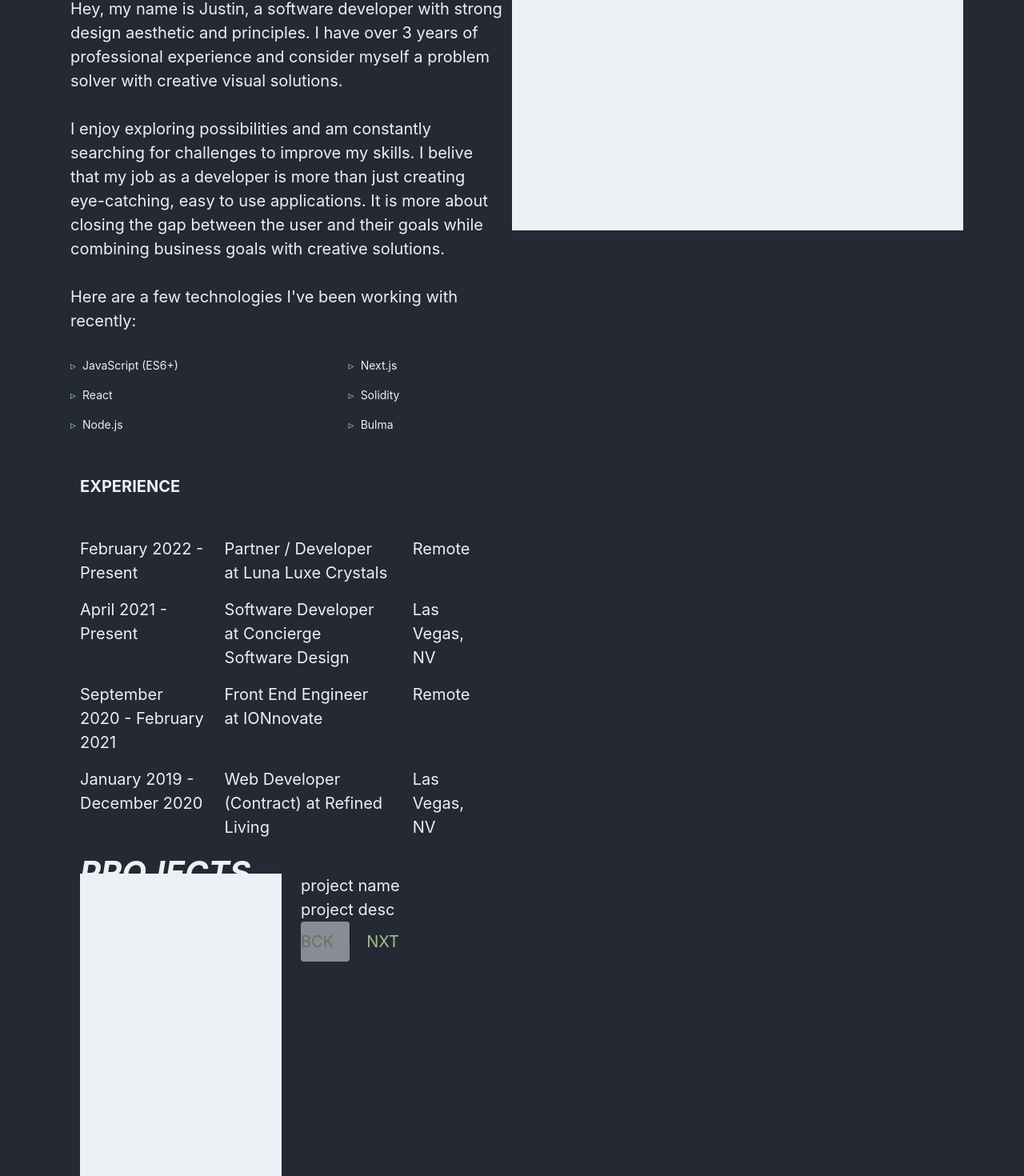
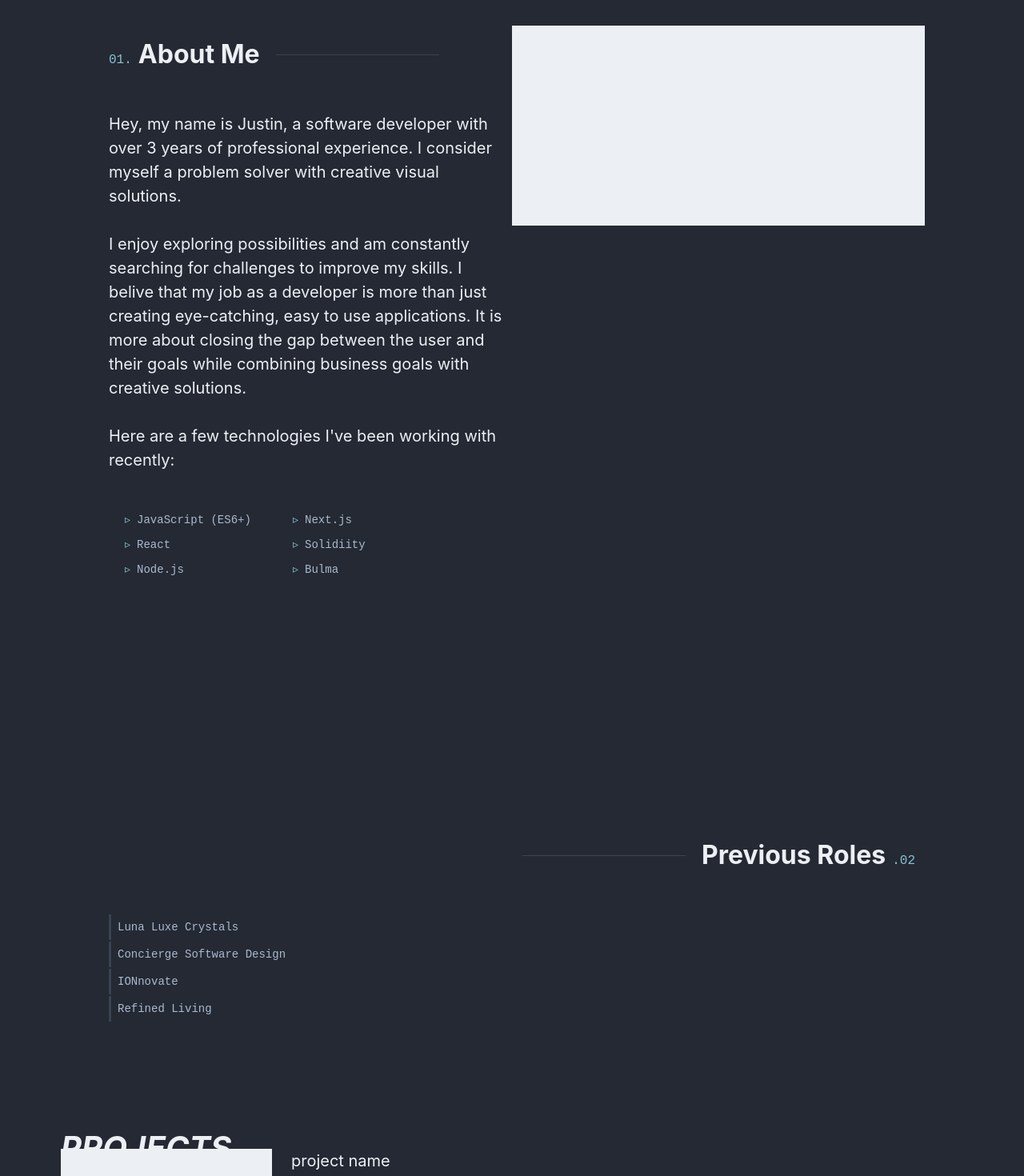
Before and after one commit to jpilapil/portfolio2022, a Next.js app: page / in a window 1280 px wide. Shown: the part 956-2426 px from the top of the page at 80% size. Built offline with nearby package versions, Linux system fonts and the light colour scheme.

Commit message:
add job toggles

```diff
--- a/components/about/About.module.scss
+++ b/components/about/About.module.scss
@@ -2,7 +2,8 @@
 @import "../../styles/fonts.scss";
 
 .header {
-   font-size: 2rem;
+   // font-size: 2rem;
+   font-size: clamp(1.625rem, 5vw, 2rem);
 
    &::before {
       color: $ice;
@@ -18,9 +19,9 @@
       content: "";
       display: inline-block;
       position: relative;
-      top: -5px;
+      top: -10px;
       margin-left: 20px;
-      width: 18.75rem;
+      width: 12.75rem;
       height: 1px;
       background-color: $dark-grey;
 
@@ -30,18 +31,33 @@
    }
 }
 
-.tech {
-   font-size: .875rem; ;
-   &::before {
-      content: "▹";
-      position: inline-flex;
-      left: 0 px;
-      margin-right: .5rem;
-      color: $ice;
+ul.skills {
+   color: $light-blue;
+   display: grid;
+   grid-template-columns: repeat(2, minmax(140px, 200px));
+   grid-gap: 0 10px;
+   padding: 0;
+   margin: 20px 0 0 0;
+   overflow: hidden;
+   list-style: none;
+
+   li {
+      position: relative;
+      margin-bottom: 10px;
+      padding-left: 20px;
+      font-family: $fontFamilySecondary;
+      font-size: .875rem;
+
+      &:before {
+         content: '▹';
+         position: inline-flex;
+         left: 0;
+         color: $ice;
+         font-size: .875rem;
+         margin-right: .5rem;
+      }
    }
 }
-
-
 
 .company {
    font-weight: bold;
@@ -49,7 +65,7 @@
 }
 
 .temp {
-   height: 400px;
+   height: 250px;
    background-color: $white;
 
    @media only screen and (max-width: 768px) {
--- a/components/about/index.jsx
+++ b/components/about/index.jsx
@@ -1,13 +1,22 @@
 import styles from "./About.module.scss";
 
 const Bio = () => {
+  const skills = [
+    "JavaScript (ES6+)",
+    "Next.js",
+    "React",
+    "Solidiity",
+    "Node.js",
+    "Bulma",
+  ];
+
   return (
     <div className="column has-text-left">
-      <h1 className={styles.header}>About me</h1>
+      <h1 className={styles.header}>About Me</h1>
       <p className="mt-6">
-        Hey, my name is Justin, a software developer with strong design
-        aesthetic and principles. I have over 3 years of professional experience
-        and consider myself a problem solver with creative visual solutions.
+        Hey, my name is Justin, a software developer with over 3 years of
+        professional experience. I consider myself a problem solver with
+        creative visual solutions.
       </p>
       <br />
       <p>
@@ -20,22 +29,9 @@ const Bio = () => {
       <br />
       <p>Here are a few technologies I've been working with recently:</p>
       <br />
-      <table className="table is-fullwidth">
-        <tbody>
-          <tr>
-            <td className={styles.tech}>JavaScript (ES6+)</td>
-            <td className={styles.tech}>Next.js</td>
-          </tr>
-          <tr>
-            <td className={styles.tech}>React</td>
-            <td className={styles.tech}>Solidity</td>
-          </tr>
-          <tr>
-            <td className={styles.tech}>Node.js</td>
-            <td className={styles.tech}>Bulma</td>
-          </tr>
-        </tbody>
-      </table>
+      <ul className={styles.skills}>
+        {skills && skills.map((skill) => <li key={skill}>{skill}</li>)}
+      </ul>
     </div>
   );
 };
@@ -46,7 +42,7 @@ const Mugshot = () => {
 
 export default function About() {
   return (
-    <section id="about" className="columns">
+    <section id="about" className="section columns is-medium">
       <Bio />
       <Mugshot />
     </section>
--- a/components/hero/index.jsx
+++ b/components/hero/index.jsx
@@ -4,14 +4,14 @@ export default function Hero() {
   return (
     <section
       id="main"
-      className="hero is-fullheight is-justify-content-center is-align-items-center"
+      className="hero is-fullheight is-justify-content-center is-align-items-center section"
     >
       <div className="">
         <p className={styles.accent}>Hi, my name is</p>
         <h1 className={styles.largeHeader}>Justin Pilapil.</h1>
         <h1 className={styles.largeHeader}>I enjoy building dope @#$%.</h1>
         <p className={styles.bio}>
-          I&apos;m a software developer who specializes in building (and
+          I&apos;m a software developer who specializes in creating (and
           occasionally designing) exceptional digital experiences. Currently,
           I&apos;m focused on building custom software solutions for clients at
           Concierge Software Design.
--- a/components/jobs/Jobs.module.scss
+++ b/components/jobs/Jobs.module.scss
@@ -0,0 +1,98 @@
+@import "../../styles/colors.scss";
+@import "../../styles/fonts.scss";
+
+.header {
+   font-size: clamp(1.625rem, 5vw, 2rem);
+   margin-bottom: 3rem;
+
+   &::after {
+      color: $ice;
+      font-size: 1rem;
+      font-family: $fontFamilySecondary;
+      counter-increment: section 2;
+      content: ".0" counter(section);
+      font-weight: 400;
+      padding-left: .5rem;
+   }
+
+   &::before {
+      content: "";
+      display: inline-block;
+      position: relative;
+      top: -.625rem;
+      margin-right: 1.25rem;
+      width: 12.75rem;
+      height: 1px;
+      background-color: $dark-grey;
+
+      @media only screen and (max-width: 768px) {
+         width: 6.5rem;
+      }
+   }
+}
+
+.companySelect {
+         font-family: $fontFamilySecondary;
+         border: none;
+         background-color: $background;
+         color: $light-blue;
+         font-size: .875rem;
+         padding: .5rem 4rem .5rem .5rem;
+         border-left: 3px solid $dark-grey;
+         width: 100%;
+         text-align: left;
+
+         &:hover {
+            background-color: $transparent-ice;
+            color: $ice;
+            cursor: pointer;
+
+         }
+
+         &:focus{
+            color: $ice;
+            border-left: 3px solid $ice;
+            border-radius: 1px;
+
+            &::after {
+               border-left: none;
+            }
+         }
+
+      }
+
+
+
+.company {
+   color: $ice;
+}
+
+.date {
+   font-size: .875rem;
+   font-family: $fontFamilySecondary;
+   color: $light-blue;
+}
+
+ul.jobDesc {
+   color: $light-blue;
+   padding: 0;
+   margin: 1.25rem 0 0 0;
+   overflow: hidden;
+   list-style: none;
+
+   li {
+      margin-bottom: .625rem;
+      padding-left: 1.25rem;
+
+      &:before {
+         content: '▹';
+         left: 0;
+         color: $ice;
+         font-size: .875rem;
+         margin-right: .5rem;
+      }
+   }
+}
+.jobInfo {
+   visibility: visible !important;
+}
--- a/components/jobs/index.jsx
+++ b/components/jobs/index.jsx
@@ -1,21 +1,28 @@
+import { useState } from "react";
 import { v4 as getUuid } from "uuid";
 import styles from "./Jobs.module.scss";
 
 export default function Jobs() {
+  const [showJobInfo, setShowJobInfo] = useState(null);
+
+  const toggleJobInfo = (i) => {
+    setShowJobInfo(i);
+  };
+
   const jobs = [
     {
       id: getUuid(),
       title: "Partner / Developer",
       company: "Luna Luxe Crystals",
       date: "February 2022 - Present",
-      location: "Remote",
+      description: ["test1", "test2", "test3"],
     },
     {
       id: getUuid(),
       title: "Software Developer",
       company: "Concierge Software Design",
       date: "April 2021 - Present",
-      location: "Las Vegas, NV",
+      description: ["test1", "test2", "test3"],
     },
 
     {
@@ -23,35 +30,60 @@ export default function Jobs() {
       title: "Front End Engineer",
       company: "IONnovate",
       date: "September 2020 - February 2021",
-      location: "Remote",
+      description: ["test1", "test2", "test3"],
     },
     {
       id: getUuid(),
       title: "Web Developer (Contract)",
       company: "Refined Living",
       date: "January 2019 - December 2020",
-      location: "Las Vegas, NV",
+      description: ["test1", "test2", "test3"],
     },
   ];
+
   return (
-    <div id="jobs" className="column is-half is-offset-one-half has-text-left">
-      <h1 className={styles.header}>EXPERIENCE</h1>
-      <table className="table is-fullwidth mt-6">
-        <tbody>
-          {jobs.map((job) => {
+    <section id="jobs" className="section is-medium">
+      <h1 className={`${styles.header} has-text-right`}>Previous Roles</h1>
+      <div className="columns">
+        <div className="column is-4">
+          {jobs.map((job, i) => (
+            <button
+              className={`${styles.companySelect}`}
+              onClick={() => toggleJobInfo(i)}
+              key={i}
+            >
+              {job.company}
+            </button>
+          ))}
+        </div>
+        <div className="column has-text-left">
+          {jobs.map((job, i) => {
             return (
-              <tr key={job.id}>
-                <td className={styles.date}>{job.date}</td>
-                <td>
-                  {job.title} at&nbsp;
-                  <span className={styles.company}>{job.company}</span>
-                </td>
-                <td>{job.location}</td>
-              </tr>
+              <div
+                key={i}
+                hidden={i !== showJobInfo}
+                className={`${styles.jobInfo}`}
+                // className={`${styles.jobInfo} ${
+                //   showJobInfo === i ? "is-visible" : "is-hidden"
+                // }`}
+              >
+                <h3>
+                  {job.title}
+                  <span className={styles.company}>
+                    &nbsp;@&nbsp;{job.company}
+                  </span>
+                </h3>
+                <p className={styles.date}>{job.date}</p>
+                <ul className={styles.jobDesc}>
+                  {job.description.map((bullet, i) => (
+                    <li key={i}>{bullet}</li>
+                  ))}
+                </ul>
+              </div>
             );
           })}
-        </tbody>
-      </table>
-    </div>
+        </div>
+      </div>
+    </section>
   );
 }
--- a/pages/app.scss
+++ b/pages/app.scss
@@ -24,19 +24,15 @@
 
 body {
    font-family: $fontFamilyMain;
-
    padding: 0;
    margin: 0;
    color: $white;
    background-color: $background;
-   font-size: 1.25rem;
+   font-size: clamp(1.25rem, 5vw, 1.125rem);
    @media only screen and (max-width: 768px) {
          font-size: 1.125rem;
       }
-
-   // overflow-x: hidden;
-
-
+   // overflow-x: hidden;=
 }
 
 h1,
--- a/pages/index.js
+++ b/pages/index.js
@@ -6,7 +6,7 @@ import Jobs from "../components/jobs";
 
 const IndexPage = () => {
   return (
-    <div className="container is-max-widescreen px-5">
+    <div className="container is-max-widescreen">
       <Hero />
       <About />
       <Jobs />
```
